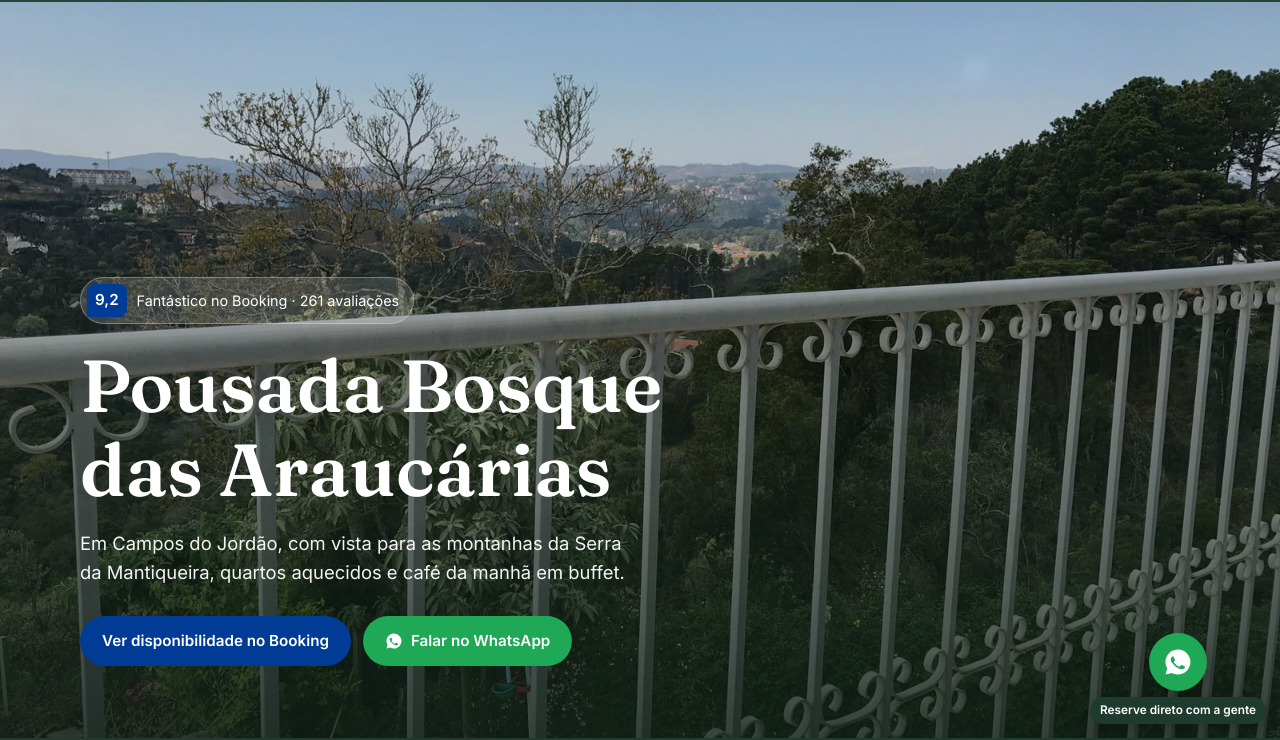
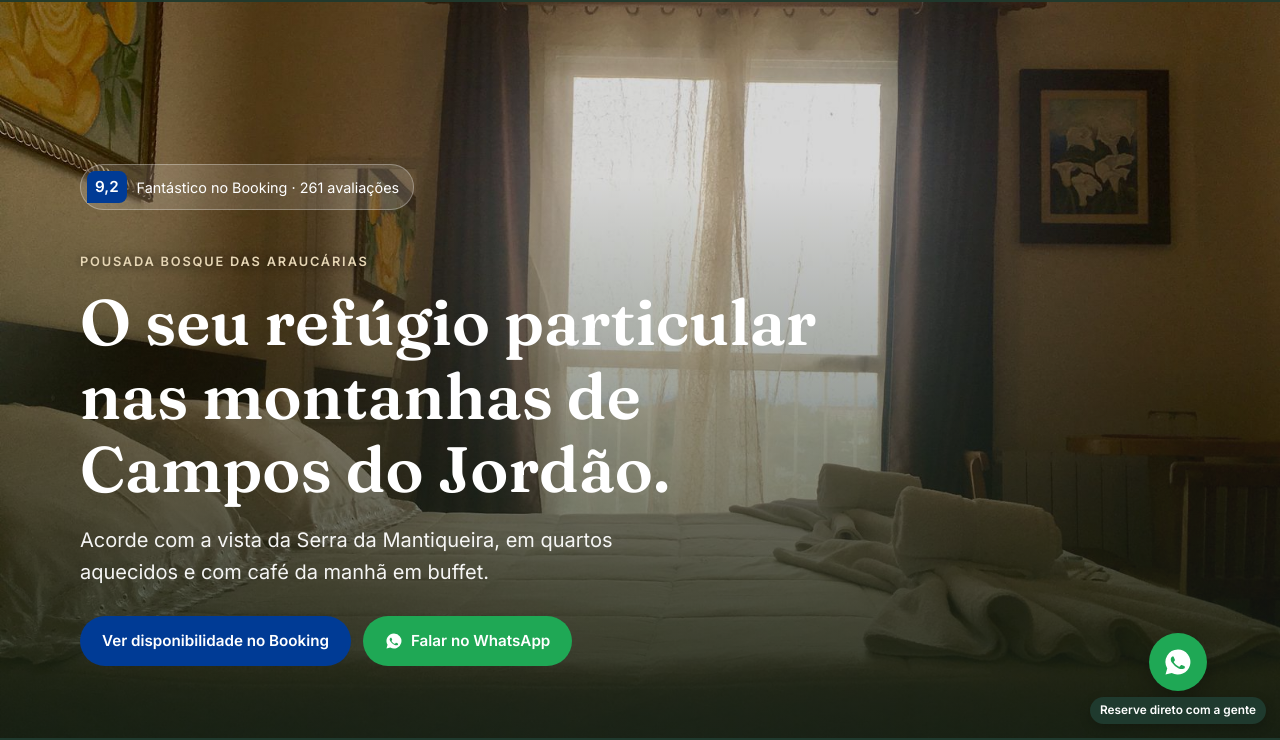
Before and after one commit to LuizTozi/pousada-bosque-das-araucarias, a plain HTML site: page index.html in a window 1280 px wide. Shown: the part 62-802 px from the top of the page. Drawn offline with Linux system fonts and the light colour scheme.

Commit message:
Site: capa com foto fixa do quarto; nome vira etiqueta pequena e novo título
Co-Authored-By: Claude Opus 5.5 <noreply@anthropic.com>

```diff
--- a/index.html
+++ b/index.html
@@ -91,24 +91,16 @@
 
   /* Capa */
   .capa {
-    position: relative; overflow: hidden;
     min-height: 100svh; display: flex; align-items: flex-end;
     padding: 0 0 72px;
-    background: var(--verde);
+    background:
+      linear-gradient(180deg, rgba(0,0,0,.15) 30%, rgba(15,30,22,.8) 100%),
+      url("fotos/quarto-casal.jpg") center / cover;
     color: #fff;
   }
-  .capa > .container { position: relative; z-index: 1; }
-  /* Fotos da capa: empilhadas; a que tem .ativa aparece (troca a cada 5 s, no script) */
-  .capa-fotos, .capa-fotos div { position: absolute; inset: 0; }
-  .capa-fotos div { background: center / cover; opacity: 0; transition: opacity 1.5s ease; }
-  .capa-fotos div.ativa { opacity: 1; }
-  .capa-fotos::after {
-    content: ""; position: absolute; inset: 0;
-    background: linear-gradient(180deg, rgba(0,0,0,.15) 30%, rgba(15,30,22,.8) 100%);
-  }
-  @media (prefers-reduced-motion: reduce) { .capa-fotos div { transition: none; } }
-  .capa h1 { font-size: clamp(2.4rem, 7vw, 4.6rem); max-width: 14ch; }
-  .capa p { font-size: 1.15rem; max-width: 560px; margin: 16px 0 28px; opacity: .95; }
+  .capa .sobretitulo { color: #e6d6b5; margin: 22px 0 12px; text-shadow: 0 1px 8px rgba(0,0,0,.7); }
+  .capa h1 { font-size: clamp(2.2rem, 5.5vw, 4rem); max-width: 18ch; }
+  .capa p { font-size: 1.25rem; max-width: 600px; margin: 18px 0 28px; opacity: .95; }
   .capa .botoes { display: flex; flex-wrap: wrap; gap: 12px; }
   .selo-nota {
     display: inline-flex; align-items: center; gap: 10px;
@@ -365,16 +357,11 @@
 
 <!-- CAPA -->
 <section class="capa" id="inicio">
-  <div class="capa-fotos" aria-hidden="true">
-    <div class="ativa" style="background-image: url('fotos/vista-sacada.jpg')"></div>
-    <div style="background-image: url('fotos/fachada-noite.jpg')"></div>
-    <div style="background-image: url('fotos/quarto-casal.jpg')"></div>
-    <div style="background-image: url('fotos/araucaria-por-do-sol.jpg')"></div>
-  </div>
   <div class="container">
     <a class="selo-nota" href="#avaliacoes"><b>9,2</b> Fantástico no Booking · 261 avaliações</a>
-    <h1>Pousada Bosque das Araucárias</h1>
-    <p>Em Campos do Jordão, com vista para as montanhas da Serra da Mantiqueira, quartos aquecidos e café da manhã em buffet.</p>
+    <div class="sobretitulo">Pousada Bosque das Araucárias</div>
+    <h1>O seu refúgio particular nas montanhas de Campos do Jordão.</h1>
+    <p>Acorde com a vista da Serra da Mantiqueira, em quartos aquecidos e com café da manhã em buffet.</p>
     <div class="botoes">
       <a class="botao botao-booking" href="https://www.booking.com/hotel/br/pousada-bosque-das-araucarias.pt-br.html" target="_blank" rel="noopener">Ver disponibilidade no Booking</a>
       <a class="botao botao-whatsapp" href="https://wa.me/5512997881316" target="_blank" rel="noopener">
@@ -789,15 +776,6 @@
     return { ir, atual: () => atual };
   }
 
-  // Capa: troca a foto a cada 5 segundos
-  const fotosCapa = document.querySelectorAll(".capa-fotos div");
-  let fotoCapaAtual = 0;
-  setInterval(() => {
-    fotosCapa[fotoCapaAtual].classList.remove("ativa");
-    fotoCapaAtual = (fotoCapaAtual + 1) % fotosCapa.length;
-    fotosCapa[fotoCapaAtual].classList.add("ativa");
-  }, 5000);
-
   // Galeria de fotos
   const trilhoFotos = document.querySelector("#carrossel-fotos .trilho");
   const miniaturas = document.getElementById("miniaturas");
```
